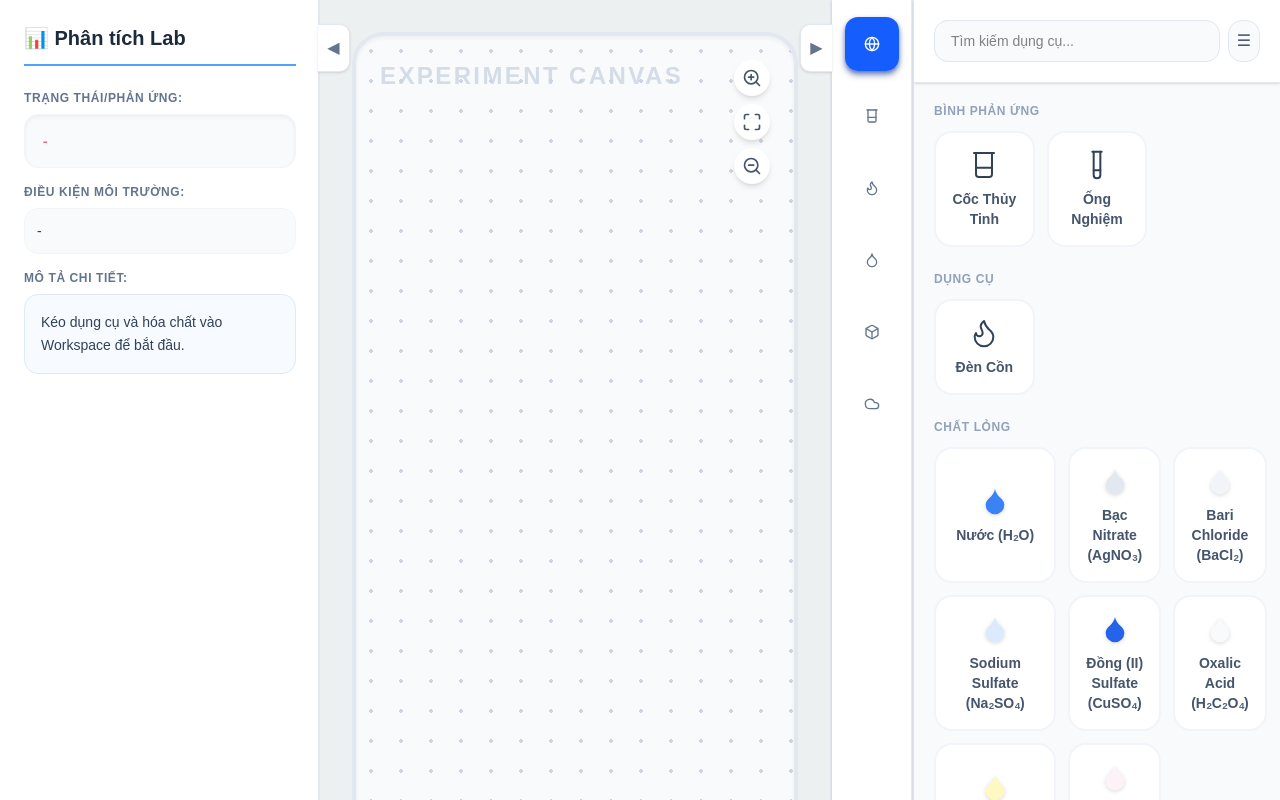
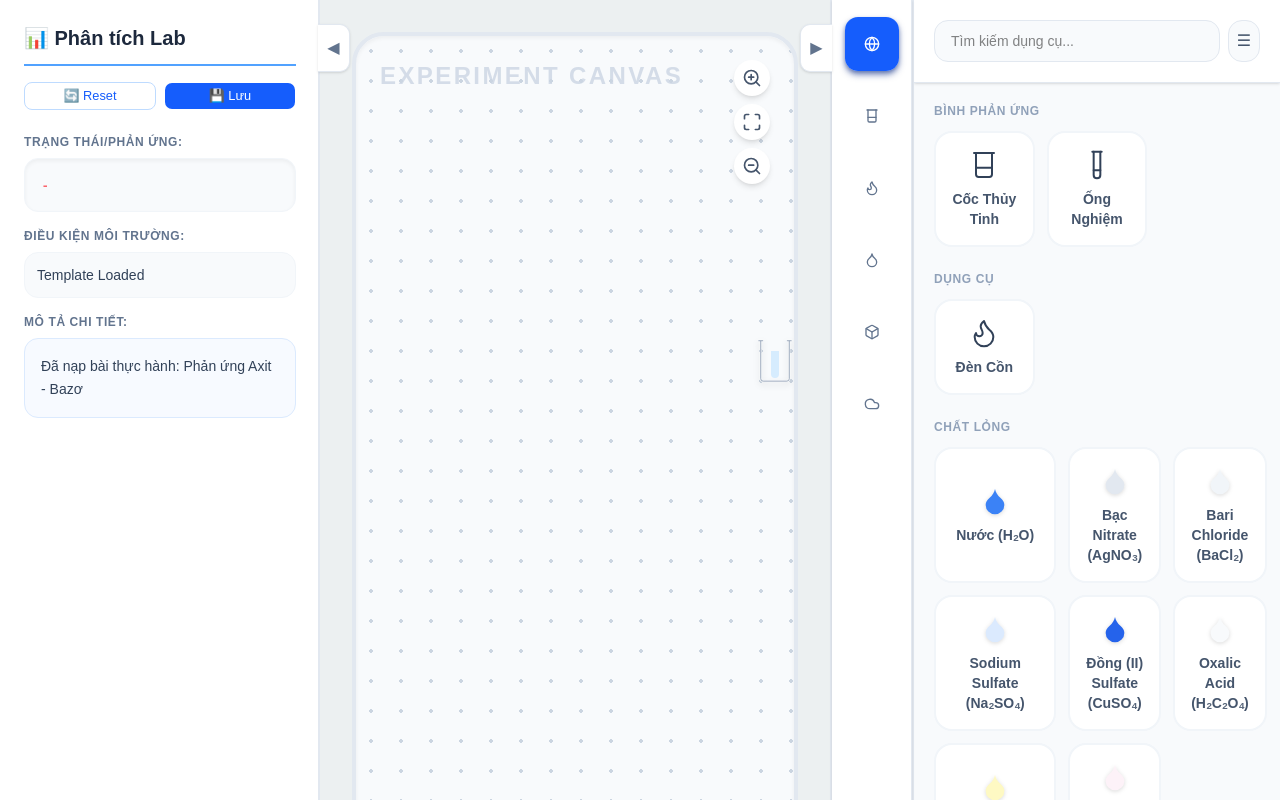
Before and after one commit to PhuNguyen12345/ChemLearn-FE, a React (Vite) app: page /lab in a window 1280 px wide. Shown: the top 800 px of the page. Built offline with nearby package versions, Linux system fonts and the light colour scheme.

Commit message:
feat: Decomposed Virtual Lab into persistence, loadable, template-ready, event-driven JSON for persisting current template and learning session.

```diff
--- a/package.json
+++ b/package.json
@@ -25,6 +25,7 @@
     "react-router-dom": "^7.13.1",
     "recharts": "^2.15.4",
     "shadcn": "^4.0.8",
+    "sonner": "^2.0.7",
     "tailwind-merge": "^3.5.0",
     "tailwindcss": "^4.2.1",
     "tw-animate-css": "^1.4.0",
--- a/src/features/lab/VirtualLabPage.jsx
+++ b/src/features/lab/VirtualLabPage.jsx
@@ -5,10 +5,13 @@ import { Beaker, Box, Cloud, Droplet, Flame, Globe, Trash2 } from 'lucide-react'
 import { Button } from '@/components/ui/button';
 import { snapCenterToCursor } from '@dnd-kit/modifiers';
 import { INITIAL_INVENTORY, ITEM_TYPE, PHYSICAL_STATE } from './data/constants';
+import { Toaster, toast } from 'sonner';
+import { useLabStore } from './stores/useLabStore';
+import mockAxitBazo from './data/mockAxitBazo.json';
+import CentralWorkspace from './components/CentralWorkspace';
+import { Tooltip, TooltipContent, TooltipProvider, TooltipTrigger } from '@/components/ui/tooltip';
 import DraggableItem from './components/DraggableItem';
 import DragPreview from './components/DragPreview';
-import CentralWorkspace from './components/CentralWorkspace';
-import { Tooltip, TooltipContent, TooltipProvider, TooltipTrigger } from '@/components/ui/tooltip';
 
 // ---------------------------------------------------------------------------
 // REACTION_MAP  –  Strategy Pattern / Data-Driven Lookup Dictionary
@@ -249,12 +252,26 @@ export default function VirtualLabPage() {
   const [activeFilter, setActiveFilter] = useState('ALL');
 
   // New Free-form & Zoom State
-  const [placedItems, setPlacedItems] = useState([]);
-  const [scale, setScale] = useState(1);
+  // Global CSLS State
+  const {
+    workspace: placedItems,
+    viewport,
+    reactionInfo,
+    initFromTemplate,
+    resetToTemplate,
+    clearWorkspace,
+    setWorkspace,
+    setViewportScale,
+    setReactionInfo,
+    recordReaction,
+    serializeLabState
+  } = useLabStore();
+  const scale = viewport.zoom_scale;
+
   const [selectedItemId, setSelectedItemId] = useState(null);
 
   const handleDeleteItem = (id) => {
-    setPlacedItems(prev => prev.filter(item => item.instanceId !== id));
+    setWorkspace(prev => prev.filter(item => item.instanceId !== id));
     if (selectedItemId === id) setSelectedItemId(null);
   };
 
@@ -273,14 +290,18 @@ export default function VirtualLabPage() {
   // Drag state
   const [activeDragData, setActiveDragData] = useState(null);
 
+  // Khởi tạo bài học từ Template
+  useEffect(() => {
+    initFromTemplate(mockAxitBazo);
+  }, [initFromTemplate]);
+
   useEffect(() => {
     const handleClearDesk = () => {
-      setPlacedItems([]);
-      setReactionInfo({ equation: '-', condition: '-', description: 'Bàn làm việc đã được dọn sạch.' });
+      clearWorkspace();
     };
     window.addEventListener('clear-lab-desk', handleClearDesk);
     return () => window.removeEventListener('clear-lab-desk', handleClearDesk);
-  }, []);
+  }, [clearWorkspace]);
 
   const activeDragItem = useMemo(() => {
     if (!activeDragData) return null;
@@ -288,8 +309,6 @@ export default function VirtualLabPage() {
     if (activeDragData.source === 'canvas') return inventory.find(i => i.id === activeDragData.templateId);
     return null;
   }, [activeDragData, inventory]);
-
-  const [reactionInfo, setReactionInfo] = useState({ equation: '-', condition: '-', description: 'Kéo dụng cụ và hóa chất vào Workspace để bắt đầu.' });
 
   const checkProximity = (items) => {
     const burners = items.filter(i => i.templateId === 'bunsen_burner');
@@ -364,14 +383,14 @@ export default function VirtualLabPage() {
         isHeated: false
       };
 
-      setPlacedItems(prev => checkProximity([...prev, newItem]));
+      setWorkspace(prev => checkProximity([...prev, newItem]));
       setReactionInfo({ equation: 'Adding ' + activeDragItem?.name, condition: 'Workspace setup', description: 'Vật phẩm đã được thêm vào bàn làm việc.' });
     }
 
     // 2. Reposition Canvas Item
     if (sourceData?.source === 'canvas') {
       const instanceId = sourceData.instanceId;
-      setPlacedItems(prev => {
+      setWorkspace(prev => {
         let updatedItems = prev.map(item => {
           if (item.instanceId === instanceId) {
             return { ...item, x: Math.max(0, item.x + adjustedDeltaX), y: Math.max(0, item.y + adjustedDeltaY) };
@@ -407,6 +426,17 @@ export default function VirtualLabPage() {
 
             if (reaction && currentContent) {
               // ── REACTION FOUND ──────────────────────────────────────────
+
+              // GAMIFICATION: Nhận thưởng EXP và Toast
+              const previousActions = useLabStore.getState().progress.completed_actions;
+              if (!previousActions.includes(key)) {
+                toast.success(`Phản ứng mới: ${reaction?.reactionInfo?.equation || key}`, {
+                  description: "Bạn nhận được +10 EXP!",
+                  position: 'bottom-right'
+                });
+                recordReaction(key);
+              }
+
               // Apply multi-layer content fields
               targetContainer.liquidContent = reaction.liquidContent ?? null;
               targetContainer.solidContent = reaction.solidContent ?? null;
@@ -422,7 +452,7 @@ export default function VirtualLabPage() {
 
               if (reaction.clearStateAfter) {
                 setTimeout(() => {
-                  setPlacedItems(curr =>
+                  setWorkspace(curr =>
                     curr.map(it =>
                       it.instanceId === instanceToUpdate ? { ...it, reactionState: null, gasContent: null } : it
                     )
@@ -480,11 +510,18 @@ export default function VirtualLabPage() {
 
   return (
     <div style={{ display: 'flex', height: '100%', backgroundColor: '#ecf0f1', overflow: 'hidden', position: 'relative' }} className="w-full">
+      <Toaster richColors />
       <DndContext onDragStart={handleDragStart} onDragEnd={handleDragEnd}>
         {/* ================= LEFT COLUMN ================= */}
         <div style={{ width: isLeftOpen ? '320px' : '0', transition: 'width 0.3s ease', backgroundColor: '#fff', borderRight: '2px solid #e2e8f0', position: 'relative', flexShrink: 0, zIndex: 50 }}>
           <div style={{ display: isLeftOpen ? 'block' : 'none', width: '320px', height: '100%', padding: '24px', boxSizing: 'border-box', overflowY: 'auto' }}>
             <h3 className="text-xl font-bold text-slate-800 border-b-2 border-blue-400 pb-3">📊 Phân tích Lab</h3>
+
+            <div className="flex gap-2 mt-4">
+              <Button size="sm" variant="outline" className="flex-1 border-blue-200 text-blue-600 hover:bg-blue-50" onClick={resetToTemplate}>🔄 Reset</Button>
+              <Button size="sm" variant="default" className="flex-1 bg-blue-600 hover:bg-blue-700 text-white" onClick={serializeLabState}>💾 Lưu</Button>
+            </div>
+
             <div className="mt-6 space-y-4">
               <div>
                 <h4 className="text-xs font-bold text-slate-500 uppercase tracking-wider mb-2">Trạng thái/Phản ứng:</h4>
@@ -512,7 +549,7 @@ export default function VirtualLabPage() {
           <CentralWorkspace
             placedItems={placedItems}
             scale={scale}
-            setScale={setScale}
+            setScale={setViewportScale}
             selectedItemId={selectedItemId}
             setSelectedItemId={setSelectedItemId}
             onDeleteItem={handleDeleteItem}
--- /dev/null
+++ b/src/features/lab/data/mockAxitBazo.json
@@ -0,0 +1,53 @@
+{
+  "lab_id": "lab_axit_bazo_01",
+  "version": "1.0",
+  "metadata": {
+    "title": "Phản ứng Axit - Bazơ",
+    "description": "Thực hành phản ứng trung hòa và các phản ứng đặc trưng của axit mạnh với bazơ, muối. Khám phá sự đổi màu và hiện tượng sủi bọt/kết tủa.",
+    "category": "AXIT_BAZO",
+    "difficulty": "EASY"
+  },
+  "config": {
+    "sidebar_locked": false,
+    "allowed_types": ["CONTAINER", "EQUIPMENT", "CHEMICAL", "LIQUID", "SOLID", "GAS"],
+    "restricted_chemicals": []
+  },
+  "viewport": {
+    "zoom_scale": 1.0,
+    "offset": {
+      "x": 0,
+      "y": 0
+    }
+  },
+  "workspace": [
+    {
+      "instanceId": "item-mock-beaker-1",
+      "templateId": "beaker",
+      "x": 400,
+      "y": 300,
+      "content": "HCl",
+      "liquidContent": "HCl",
+      "solidContent": null,
+      "gasContent": null,
+      "liquidColor": "rgba(200, 230, 255, 0.7)",
+      "isHeated": false
+    },
+    {
+      "instanceId": "item-mock-naoh-2",
+      "templateId": "naoh_sol",
+      "x": 600,
+      "y": 300,
+      "content": null,
+      "liquidContent": null,
+      "solidContent": null,
+      "gasContent": null,
+      "isHeated": false
+    }
+  ],
+  "progress": {
+    "current_step": 1,
+    "completed_actions": [],
+    "is_finished": false,
+    "score": 0
+  }
+}
--- /dev/null
+++ b/src/features/lab/stores/useLabStore.js
@@ -0,0 +1,127 @@
+import { create } from 'zustand';
+
+export const useLabStore = create((set, get) => ({
+  // Core CSLS State
+  lab_id: null,
+  version: "1.0",
+  metadata: {
+    title: "",
+    description: "",
+    category: "",
+    difficulty: ""
+  },
+  config: {
+    sidebar_locked: false,
+    allowed_types: [],
+    restricted_chemicals: []
+  },
+  viewport: {
+    zoom_scale: 1.0,
+    offset: { x: 0, y: 0 }
+  },
+  workspace: [], // The array of placed items
+  progress: {
+    current_step: 1,
+    completed_actions: [],
+    is_finished: false,
+    score: 0
+  },
+
+  // Internal UI State
+  reactionInfo: { equation: '-', condition: '-', description: 'Bàn làm việc đã được dọn sạch.' },
+  _originalTemplate: null, // For resetting
+
+  // ACTIONS
+  initFromTemplate: (templateJson) => set({
+    lab_id: templateJson.lab_id,
+    version: templateJson.version || "1.0",
+    metadata: templateJson.metadata,
+    config: templateJson.config,
+    viewport: templateJson.viewport,
+    workspace: templateJson.workspace,
+    progress: templateJson.progress,
+    _originalTemplate: templateJson,
+    reactionInfo: { equation: '-', condition: 'Template Loaded', description: `Đã nạp bài thực hành: ${templateJson.metadata.title}` }
+  }),
+
+  resetToTemplate: () => {
+    const original = get()._originalTemplate;
+    if (original) {
+      set({
+        viewport: structuredClone(original.viewport),
+        workspace: structuredClone(original.workspace),
+        progress: structuredClone(original.progress),
+        reactionInfo: { equation: '-', condition: 'Reset', description: 'Đã khôi phục lại trạng thái ban đầu của bài học.' }
+      });
+    }
+  },
+
+  clearWorkspace: () => set((state) => ({
+    workspace: [],
+    reactionInfo: { equation: '-', condition: 'Cleared', description: 'Bàn làm việc đã được dọn sạch.' }
+  })),
+
+  // Viewport action
+  setViewportScale: (scale) => set((state) => ({
+    viewport: { ...state.viewport, zoom_scale: scale }
+  })),
+
+  // Gamification: Record Reaction
+  recordReaction: (reactionKey) => set((state) => {
+    const actions = state.progress.completed_actions;
+    if (!actions.includes(reactionKey)) {
+      return {
+        progress: {
+          ...state.progress,
+          completed_actions: [...actions, reactionKey]
+        }
+      };
+    }
+    return {};
+  }),
+
+  // Set explicitly (for one-off usages)
+  setReactionInfo: (info) => set({ reactionInfo: info }),
+
+  // Workspace Array Updates
+  addWorkspaceItem: (item) => set((state) => ({
+    workspace: [...state.workspace, item]
+  })),
+
+  updateWorkspaceItem: (instanceId, updates) => set((state) => ({
+    workspace: state.workspace.map(item =>
+      item.instanceId === instanceId ? { ...item, ...updates } : item
+    )
+  })),
+
+  removeWorkspaceItem: (instanceId) => set((state) => ({
+    workspace: state.workspace.filter(item => item.instanceId !== instanceId)
+  })),
+
+  // Helper hook to replace the old setPlacedItems pattern
+  // ONLY USE THIS for bulk updates like re-checking distances, etc.
+  setWorkspace: (updater) => set((state) => ({
+    workspace: typeof updater === 'function' ? updater(state.workspace) : updater
+  })),
+
+  // Serialization (Mocking save)
+  serializeLabState: () => {
+    const state = get();
+    const payload = {
+      lab_id: state.lab_id,
+      version: state.version,
+      metadata: state.metadata,
+      config: state.config,
+      viewport: state.viewport,
+      workspace: state.workspace,
+      progress: state.progress
+    };
+
+    console.log("=== MOCK SAVE TO BACKEND: CSLS 1.0 JSON ===");
+    console.log(JSON.stringify(payload, null, 2));
+
+    // Optional: save to local storage
+    localStorage.setItem(`chemlearn_autosave_${state.lab_id}`, JSON.stringify(payload));
+    return payload;
+  }
+}));
```
Also changed, not shown: 1 other file (tests, documents, lock files or other folders).
